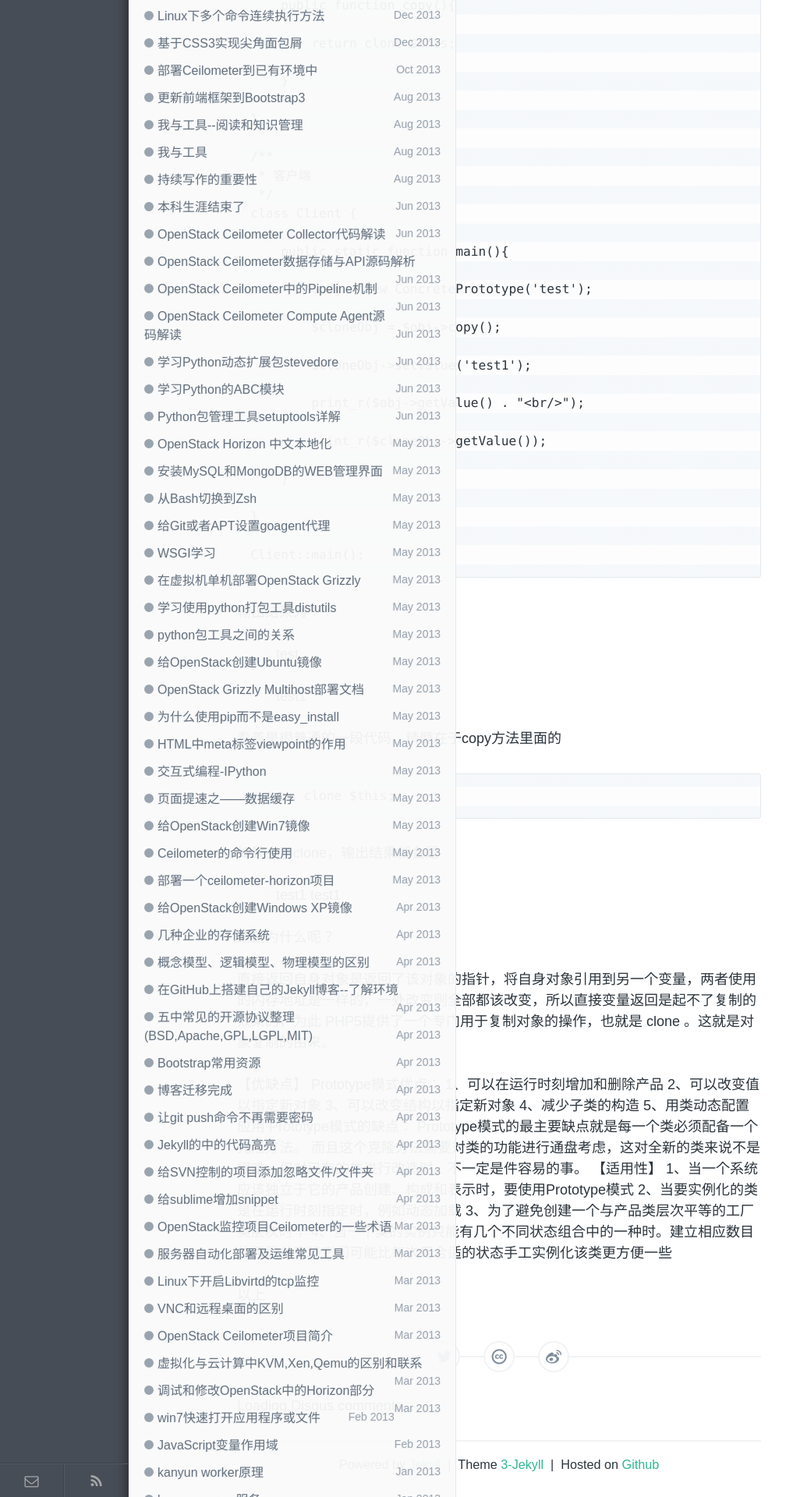
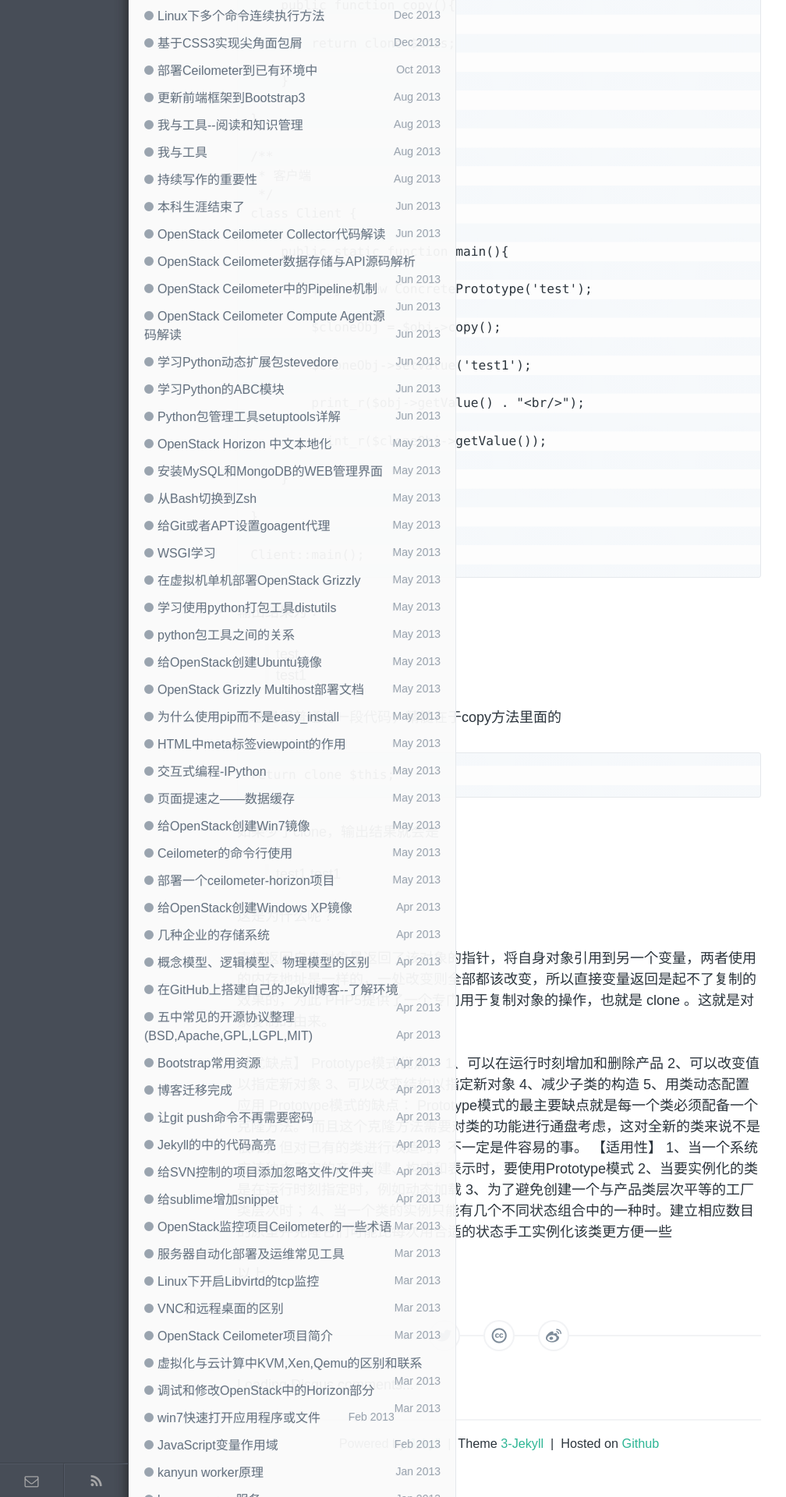
Before and after one commit to kingEcho/gitcdc.github.io, a Jekyll site: the page built from _posts/book/2016-02-05-測試.md, in a window 1280 px wide. Shown: the part 1753-3673 px from the top of the page at 78% size, without its empty margins (0-1008 px from the left). Built offline with Jekyll 4.4.1, drawn with Linux system fonts in a browser that asks for light colours; comment, search, counter and statistics services are not loaded.

```diff
--- a/_config.yml
+++ b/_config.yml
@@ -14,8 +14,8 @@ author:
   github: http://github.com/gitcdc
 
 # 站点信息
-title: GitDC - 探索互联网之路
-description: GitDC - 探索互联网之路
+title: GitDC | 探索互联网之路
+description: GitDC | 探索互联网之路
 url: http://blog.gitdc.com
 rss_url: /pages/atom.xml
 
--- a/_posts/book/2016-02-05-測試.md
+++ b/_posts/book/2016-02-05-測試.md
@@ -99,8 +99,7 @@ keywords: 2015,年记
 输出结果为：
 
 > test
-
-> test1
+  test1
 
 看着是很普通的一段代码，精髓在于copy方法里面的
 
```
Also changed, not shown: index.md (+1 -2 lines).
